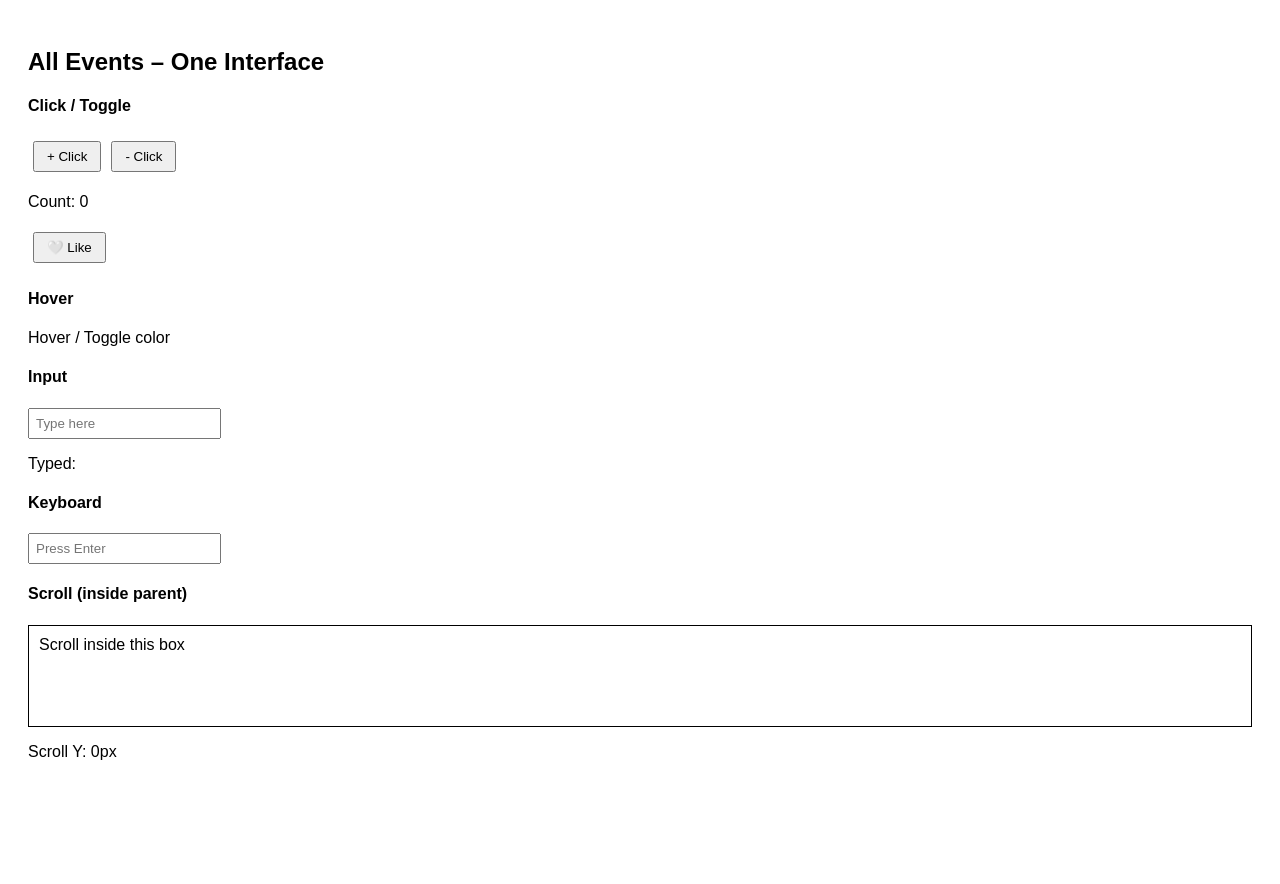
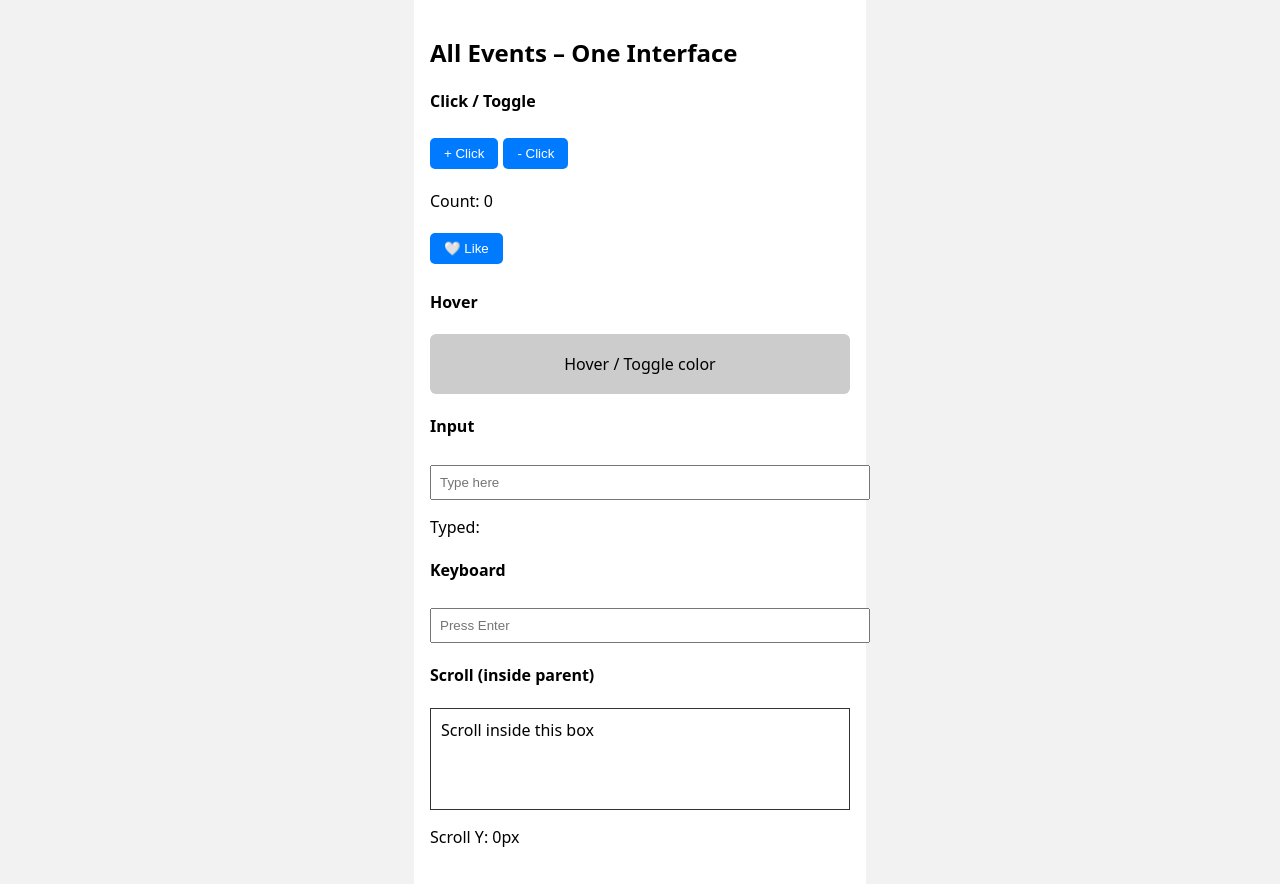
Before and after one commit to vasu-h10/practice_2, a React (Vite) app: page / in a window 1280 px wide. Before the commit the page ends 805 px from the top, so only its background shows below. Built offline with nearby package versions, Linux system fonts and the light colour scheme.

Commit message:
Update App.css

```diff
--- a/src/App.css
+++ b/src/App.css
@@ -1,40 +1,54 @@
+body {
+  margin: 0;
+  background: #f2f2f2;
+}
+
 .app {
-  padding: 20px;
-  font-family: sans-serif;
+  max-width: 420px;
+  margin: auto;
+  padding: 16px;
+  font-family: system-ui, sans-serif;
+  background: white;
+}
+
+section {
+  margin-bottom: 20px;
 }
 
 button {
-  margin: 5px;
-  padding: 6px 12px;
+  margin: 5px 5px 5px 0;
+  padding: 8px 14px;
+  border: none;
+  border-radius: 5px;
+  background: #007bff;
+  color: white;
 }
 
 input {
-  display: block;
-  margin: 10px 0;
-  padding: 6px;
+  width: 100%;
+  padding: 8px;
+  margin-top: 6px;
 }
 
-.box {
-  width: 200px;
+.card {
   height: 60px;
   background: #ccc;
-  margin: 10px 0;
   display: flex;
   align-items: center;
   justify-content: center;
+  border-radius: 6px;
   transition: background 0.3s;
 }
 
-.box.active {
+.card.active {
   background: tomato;
   color: white;
 }
 
 .scrollBox {
   height: 100px;
-  border: 1px solid black;
+  border: 1px solid #333;
   overflow-y: scroll;
-  margin: 10px 0;
 }
 
 .scrollContent {
```
